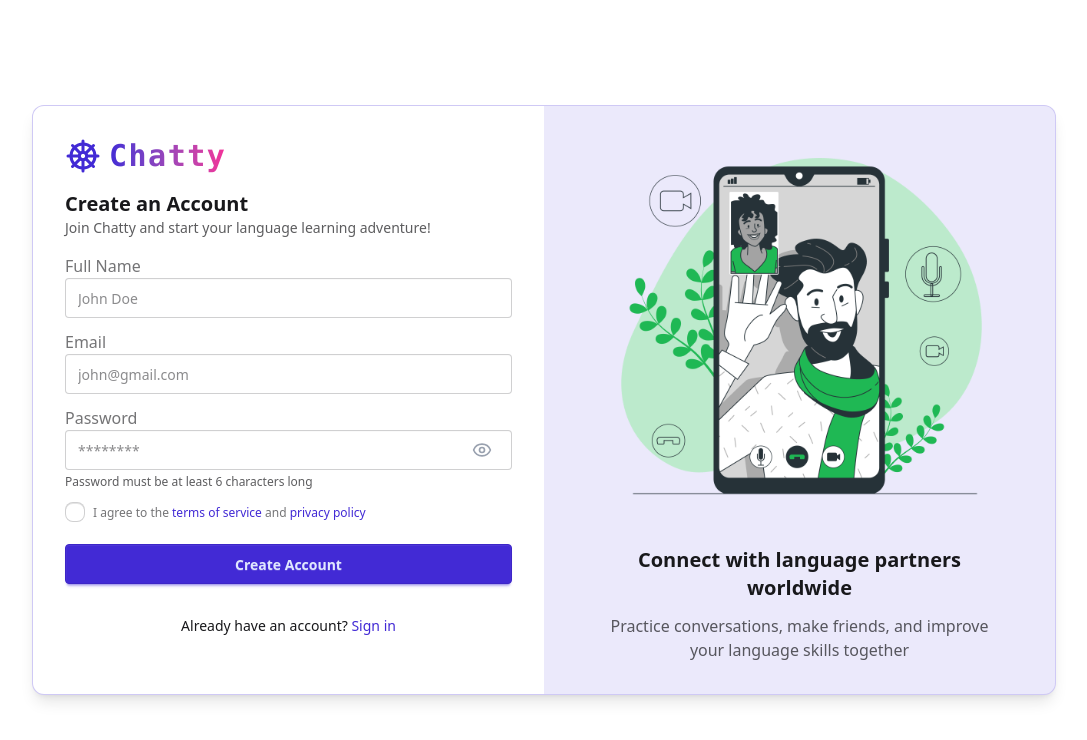
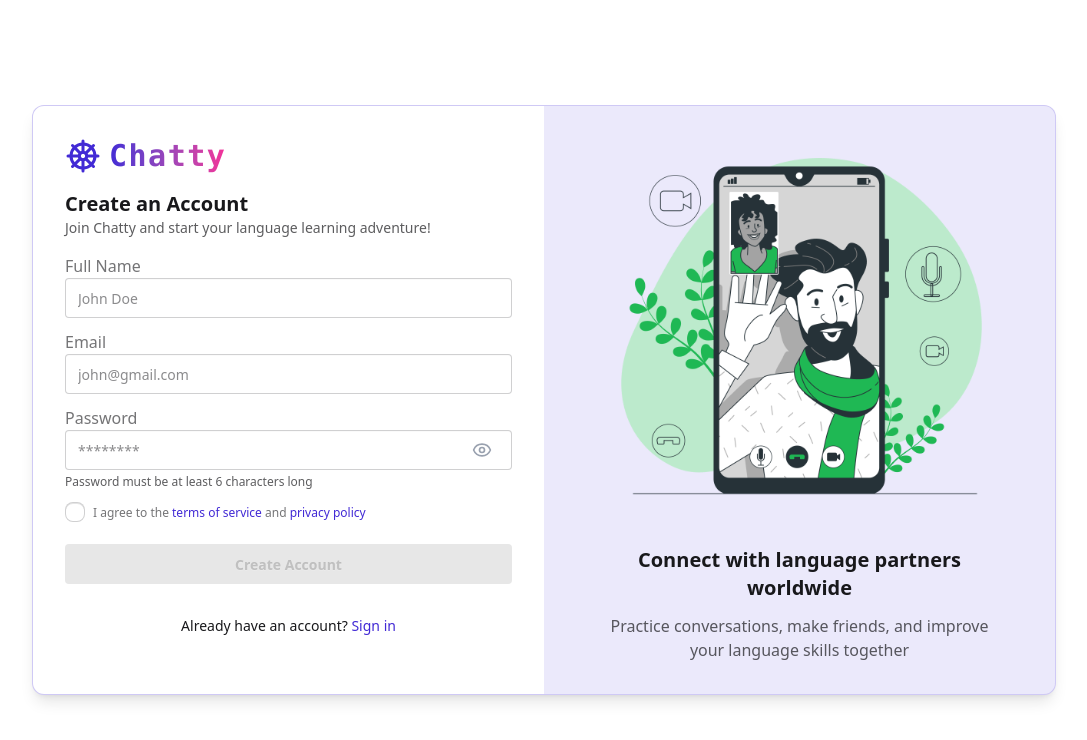
Before and after one commit to AsilbekTursunov/fullStack-chatApp, a Next.js app: page /register in a window 1280 px wide. Shown: the top 740 px of the page, without its empty margins (96-1183 px from the left). Built offline with nearby package versions, Linux system fonts and the light colour scheme; no server answers.

Commit message:
add required to forms

```diff
--- a/app/(root)/register/page.tsx
+++ b/app/(root)/register/page.tsx
@@ -8,12 +8,14 @@ import { useRouter } from 'next/navigation'
 import axios from 'axios'
 import { useUserContext } from '@/hooks/useUserContext'
 
+const emailMatch = /^[^\s@]+@[^\s@]+\.[^\s@]+$/
+
 const RegisterPage = () => {
 	const [show, setShow] = useState(false)
 	const [showModal, setshowModal] = useState(false)
 	const [otpCode, setOtpCode] = useState('')
 	const router = useRouter()
-
+	let errorFields = ''
 	const { refetch } = useUserContext()
 	const [signupData, setSignupData] = useState({
 		fullName: '',
@@ -51,13 +53,16 @@ const RegisterPage = () => {
 
 	const handleSignup = (e: React.FormEvent<HTMLFormElement>) => {
 		e.preventDefault()
-		setTimeout(() => {
+		if (
+			emailMatch.test(signupData.email) &&
+			signupData.fullName &&
+			signupData.password.length > 6
+		) {
 			mutate(signupData)
-		}, 1000)
+		} else {
+			errorFields = 'All fields required please fill them correct way'
+		}
 	}
-
-	console.log(signupData.code)
-	console.log(otpCode)
 
 	return (
 		<>
@@ -84,6 +89,12 @@ const RegisterPage = () => {
 							</div>
 						)}
 
+						{errorFields && (
+							<div className='alert alert-error mb-4'>
+								<span>{errorFields}</span>
+							</div>
+						)}
+
 						<div className='w-full'>
 							<form onSubmit={handleSignup}>
 								<div className='space-y-4'>
@@ -102,6 +113,7 @@ const RegisterPage = () => {
 											</label>
 											<input
 												type='text'
+												min={5}
 												placeholder='John Doe'
 												className='input input-bordered w-full'
 												value={signupData.fullName}
@@ -119,6 +131,7 @@ const RegisterPage = () => {
 												placeholder='john@gmail.com'
 												className='input input-bordered w-full'
 												value={signupData.email}
+												required
 												onChange={e => setSignupData({ ...signupData, email: e.target.value })}
 											/>
 										</div>
@@ -135,6 +148,7 @@ const RegisterPage = () => {
 													value={signupData.password}
 													onChange={e => setSignupData({ ...signupData, password: e.target.value })}
 													required
+													min={6}
 												/>
 												<span
 													onClick={() => setShow(!show)}
@@ -164,7 +178,17 @@ const RegisterPage = () => {
 										</div>
 									</div>
 
-									<button className='btn btn-primary w-full' type='submit'>
+									<button
+										className={` w-full btn btn-primary`}
+										disabled={
+											emailMatch.test(signupData.email) &&
+											signupData.fullName &&
+											signupData.password.length > 6
+												? false
+												: true
+										}
+										type='submit'
+									>
 										{isPending ? (
 											<>
 												<span className='loading loading-spinner loading-xs'></span>
```
